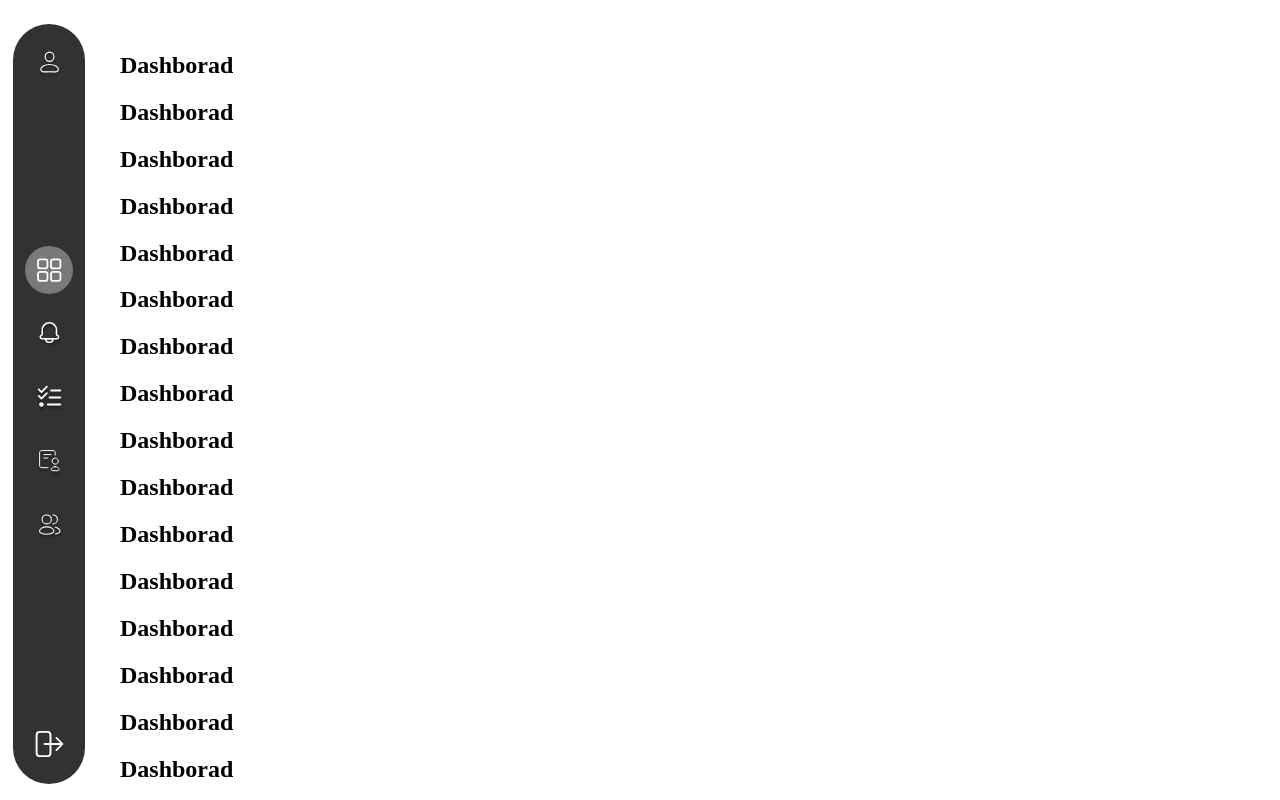
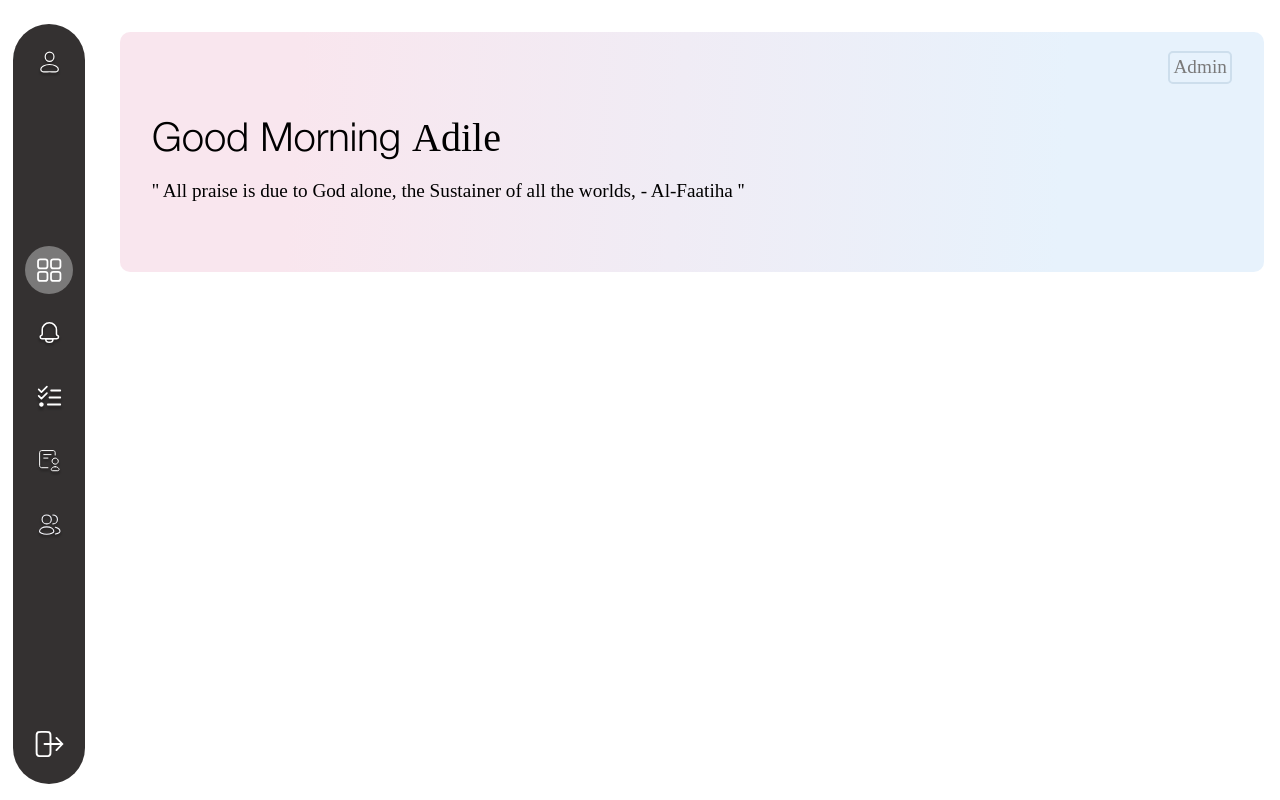
Before and after one commit to Pirates-Corp/MUHI, a Next.js app: page /admin/dashboard in a window 1280 px wide. Shown: the top 800 px of the page. Built offline with nearby package versions, Linux system fonts and the light colour scheme; a web font is replaced by a local one.

Commit message:
greetHeader - completed

```diff
--- a/components/admin/AdminSideBar.module.scss
+++ b/components/admin/AdminSideBar.module.scss
@@ -174,19 +174,19 @@
 
   #openMenu {
     position: fixed;
-    top: 1rem;
-    right: 1rem;
+    top: 1.5rem;
+    right: 1.5rem;
     margin: 0 auto;
-    width: 3.5rem;
-    height: 3.5rem;
+    width: 3rem;
+    height: 3rem;
     border-radius: 50%;
     background-color: var(--primary-light);
     display: grid;
     place-items: center;
 
     img {
-      height: 2rem;
-      height: 2rem;
+      height: 1.5rem;
+      height: 1.5rem;
     }
   }
 
@@ -283,8 +283,8 @@
 
   #openMenu {
     position: absolute;
-    top: 1rem;
-    right: 1rem;
+    top: 2rem;
+    right: 2rem;
     margin: 0 auto;
     width: 3.5rem;
     height: 3.5rem;
@@ -294,8 +294,8 @@
     place-items: center;
 
     img {
-      height: 2rem;
-      height: 2rem;
+      height: 1.8rem;
+      height: 1.8em;
     }
   }
 
--- a/components/common/Header/GreetingHeader.jsx
+++ b/components/common/Header/GreetingHeader.jsx
@@ -1,20 +1,19 @@
-import React from 'react';
-
-import style from "../admin/Login.module.scss";
+import style from "../../common/Header/GreetingHeader.module.scss";
 
 const GreetingHeader = () => {
 
   return (
-    <div>
-        <div>
-            <p>Admin</p>
+    <div id={style.greetHeader}>
+         <div id={style.roleBox}>
+            <p className={style.role}>Admin</p>
         </div>
-        <div >
-            <span>Good Morning</span>
-            <span>Adile</span>
+        <div id={style.greet}>
+            <span className={style.wish}>Good Morning </span>
+            <span className={style.user}>Adile </span>
         </div>
-        <div>
-            <p>All praise is due to God alone, the Sustainer of all the worlds, - Al-Faatiha</p>
+
+        <div id={style.quoteBox}>
+            <p className={style.quote}>All praise is due to God alone, the Sustainer of all the worlds, - Al-Faatiha</p>
         </div>
     </div>
   )
--- a/components/common/Header/GreetingHeader.module.scss
+++ b/components/common/Header/GreetingHeader.module.scss
@@ -9,46 +9,333 @@
 /*-----------------------
          Mixin
 -------------------------*/
+@mixin tablet {
+      #greetHeader
+      {
+          padding: 1rem;
+          width: 100%;
+          min-height: 30vh;
+          background: linear-gradient(93.81deg, #F9E6EE 15.55%, #E7F2FC 82.1%);
+          border-radius: 10px;
+      }
+
+      #roleBox
+      {
+         position: absolute;
+         right: 3rem;
+         top: 2rem;
+         .role
+         {
+            font-family: TextRegular;
+            display: block;
+            width: fit-content;
+            border: 2px solid var(--primary-light);
+            border-radius: 5px;
+            padding: .2rem;
+            font-size: 1.2rem;
+            color: var(--dark-light);
+         }
+      }
+
+      #greet
+      {
+            margin-top: 3rem;
+            .wish
+            {
+                font-family: HeadingLight;
+                font-size: 2.5rem;
+            }
+            .user
+            {
+                word-wrap: break-word;
+                margin-top: .3rem;
+                font-family: TextBold;
+                font-size: 2.5rem;
+                width: 100%;
+            }
+      }
+      #quoteBox
+      {
+            .quote
+            {
+                word-wrap: break-word;
+                font-family: TextRegular;
+                font-size: 1rem;
+            }
+            .quote::before{
+                  content: " '' ";
+            }
+            .quote::after{
+                content: " '' ";
+          }
+      }
+}
 
 
 /*-----------------------
         Mobile - small
 -------------------------*/
 @media all and (max-width: 350px) {
+  #greetHeader
+  {
+      padding: .8rem;
+      width: 100%;
+      min-height: 30vh;
+      background: linear-gradient(93.81deg, #F9E6EE 15.55%, #E7F2FC 82.1%);
+      border-radius: 10px;
+  }
 
+  #roleBox
+  {
+     .role
+     {
+        font-family: TextRegular;
+        display: block;
+        width: fit-content;
+        border: 2px solid var(--primary-light);
+        border-radius: 5px;
+        padding: .2rem;
+        font-size: .8rem;
+        color: var(--dark-light);
+     }
+  }
+
+  #greet
+  {
+        .wish
+        {
+            font-family: HeadingLight;
+            font-size: 1.2rem;
+        }
+        .user
+        {
+            word-wrap: break-word;
+            margin-top: .3rem;
+            display: block;
+            font-family: TextBold;
+            font-size: 2rem;
+            width: 100%;
+        }
+  }
+  #quoteBox
+  {
+        .quote
+        {
+            word-wrap: break-word;
+            font-family: TextRegular;
+            font-size: .8rem;
+        }
+        .quote::before{
+              content: " '' ";
+        }
+        .quote::after{
+            content: " '' ";
+      }
+  }
 }
 
 /*-----------------------
         Mobile - Large
 -------------------------*/
 @media all and (min-width: 350px) and (max-width: 600px) {
+      #greetHeader
+      {
+          padding: .8rem;
+          width: 100%;
+          min-height: 30vh;
+          background: linear-gradient(93.81deg, #F9E6EE 15.55%, #E7F2FC 82.1%);
+          border-radius: 10px;
+      }
 
+      #roleBox
+      {
+         .role
+         {
+            font-family: TextRegular;
+            display: block;
+            width: fit-content;
+            border: 2px solid var(--primary-light);
+            border-radius: 5px;
+            padding: .2rem;
+            font-size: 1rem;
+            color: var(--dark-light);
+         }
+      }
+
+      #greet
+      {
+            .wish
+            {
+                font-family: HeadingLight;
+                font-size: 1.5rem;
+            }
+            .user
+            {
+                word-wrap: break-word;
+                margin-top: .3rem;
+                display: block;
+                font-family: TextBold;
+                font-size: 2.5rem;
+                width: 100%;
+            }
+      }
+      #quoteBox
+      {
+            .quote
+            {
+                word-wrap: break-word;
+                font-family: TextRegular;
+                font-size: 1rem;
+            }
+            .quote::before{
+                  content: " '' ";
+            }
+            .quote::after{
+                content: " '' ";
+          }
+      }
 }
 
 /*-----------------------
       Tablet - small
 -------------------------*/
 @media all and (min-width: 600px) and (max-width: 900px) {
-
+      @include tablet();
 }
 
 /*-----------------------
       Tablet - Large
 -------------------------*/
 @media all and (min-width: 900px) and (max-width: 1200px) {
-
+      @include tablet();
 }
 
 /*-----------------------
       Desktop - small
 -------------------------*/
 @media all and (min-width: 1200px) and (max-width: 1800px) {
+      #greetHeader
+      {
+          padding: 2rem;
+          width: 100%;
+          min-height: 30vh;
+          background: linear-gradient(93.81deg, #F9E6EE 15.55%, #E7F2FC 82.1%);
+          border-radius: 10px;
+      }
 
+      #roleBox
+      {
+         position: absolute;
+         right: 3rem;
+         top: 2rem;
+         .role
+         {
+            font-family: TextRegular;
+            display: block;
+            width: fit-content;
+            border: 2px solid var(--primary-light);
+            border-radius: 5px;
+            padding: .2rem;
+            font-size: 1.2rem;
+            color: var(--dark-light);
+         }
+      }
+
+      #greet
+      {
+            margin-top: 3rem;
+            .wish
+            {
+                font-family: HeadingLight;
+                font-size: 2.5rem;
+            }
+            .user
+            {
+                word-wrap: break-word;
+                margin-top: .3rem;
+                font-family: TextBold;
+                font-size: 2.5rem;
+                width: 100%;
+            }
+      }
+      #quoteBox
+      {
+            .quote
+            {
+                word-wrap: break-word;
+                font-family: TextRegular;
+                font-size: 1.2rem;
+            }
+            .quote::before{
+                  content: " '' ";
+            }
+            .quote::after{
+                content: " '' ";
+          }
+      }
 }
 
 /*-----------------------
       Desktop - large
 -------------------------*/
 @media all and (min-width: 1800px) {
+      #greetHeader
+      {
+          padding: 3rem;
+          width: 100%;
+          min-height: 30vh;
+          background: linear-gradient(93.81deg, #F9E6EE 15.55%, #E7F2FC 82.1%);
+          border-radius: 10px;
+      }
 
+      #roleBox
+      {
+         position: absolute;
+         right: 3rem;
+         top: 2rem;
+         .role
+         {
+            font-family: TextRegular;
+            display: block;
+            width: fit-content;
+            border: 2px solid var(--primary-light);
+            border-radius: 5px;
+            padding: .2rem;
+            font-size: 1.2rem;
+            color: var(--dark-light);
+         }
+      }
+
+      #greet
+      {
+            margin-top: 3rem;
+            .wish
+            {
+                font-family: HeadingLight;
+                font-size: 3rem;
+            }
+            .user
+            {
+                word-wrap: break-word;
+                margin-top: .3rem;
+                font-family: TextBold;
+                font-size: 3rem;
+                width: 100%;
+            }
+      }
+      #quoteBox
+      {
+            .quote
+            {
+                word-wrap: break-word;
+                font-family: TextRegular;
+                font-size: 2rem;
+            }
+            .quote::before{
+                  content: " '' ";
+            }
+            .quote::after{
+                content: " '' ";
+          }
+      }
 }
--- a/pages/admin/dashboard.js
+++ b/pages/admin/dashboard.js
@@ -1,32 +1,11 @@
 import BaseLayout from '../../components/Layouts/BaseLayout.jsx'
+import GreetingHeader from '../../components/common/Header/GreetingHeader'
 export default function dashborad() {
   return (
     <div>
       <BaseLayout>
-         <h2>Dashborad</h2>
-         <h2>Dashborad</h2>
-         <h2>Dashborad</h2>
-         <h2>Dashborad</h2>
-         <h2>Dashborad</h2>
-         <h2>Dashborad</h2>
-         <h2>Dashborad</h2>
-         <h2>Dashborad</h2>
-         <h2>Dashborad</h2>
-         <h2>Dashborad</h2>
-         <h2>Dashborad</h2>
-         <h2>Dashborad</h2>
-         <h2>Dashborad</h2>
-         <h2>Dashborad</h2>
-         <h2>Dashborad</h2>
-         <h2>Dashborad</h2>
-         <h2>Dashborad</h2>
-         <h2>Dashborad</h2>
-         <h2>Dashborad</h2>
-         <h2>Dashborad</h2>
-         <h2>Dashborad</h2>
-         <h2>Dashborad</h2>
-         <h2>Dashborad</h2>
-         <h2>Dashborad</h2>
+
+         <GreetingHeader/>
       </BaseLayout>
     </div>
   )
--- a/styles/globals.scss
+++ b/styles/globals.scss
@@ -5,6 +5,7 @@ html,
 body {
   padding: 0;
   margin: 0;
+
 }
 a {
   text-decoration: none;
```
Also changed, not shown: components/common/Header/PrimaryHeading.module.scss (added, +54 -0 lines), components/admin/AdminSideBar.jsx (line endings or trailing spaces).
